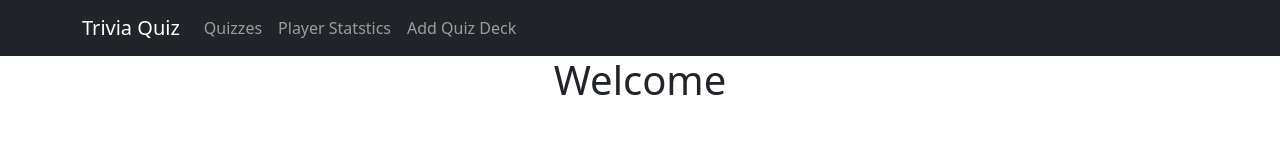
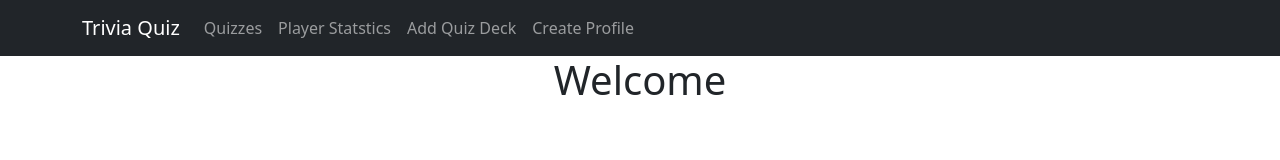
Before and after one commit to natashazywczyk/ProfessionalITProject, a React (Create React App) app: page / in a window 1280 px wide. Shown: the top 160 px of the page. Built offline with nearby package versions, Linux system fonts and the light colour scheme.

Commit message:
created route to create profile page

```diff
--- a/src/App.js
+++ b/src/App.js
@@ -6,6 +6,7 @@ import HomePage from './components/HomePage';
 import CustomQuiz from './components/CustomQuiz';
 import PlayerStats from './components/PlayerStats';
 import GeneralKnowledge from './components/GeneralKnowledge';
+import CreateProfile from './components/CreateProfile';
 
 function App() {
   return (
@@ -18,6 +19,7 @@ function App() {
           <Route path = "/generalknowledge" element = {<GeneralKnowledge />} />
           <Route path = "/playerstats" element = {<PlayerStats />} />
           <Route path = "/customquiz" element = {<CustomQuiz />} />
+          <Route path = "/createprofile" element = {<CreateProfile />} />
           </Routes>
       </Router>
     </div>
--- a/src/components/Navigation.js
+++ b/src/components/Navigation.js
@@ -15,6 +15,7 @@ const Navigation = () =>
                     <Nav.Link href="/generalknowledge">Quizzes</Nav.Link>
                     <Nav.Link href="/playerstats">Player Statstics</Nav.Link>
                     <Nav.Link href="/customquiz">Add Quiz Deck</Nav.Link>
+                    <Nav.Link href="/createprofile">Create Profile</Nav.Link>
                 </Nav>
             </Container>
         </Navbar>
```
